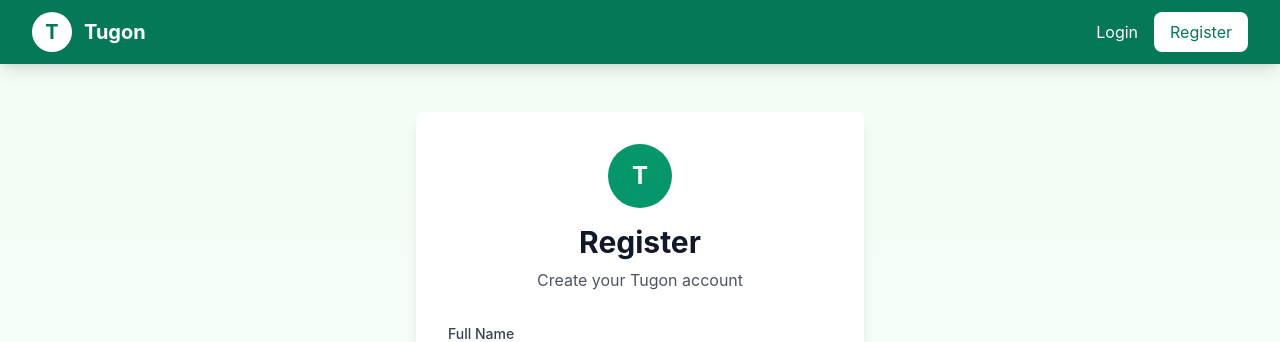
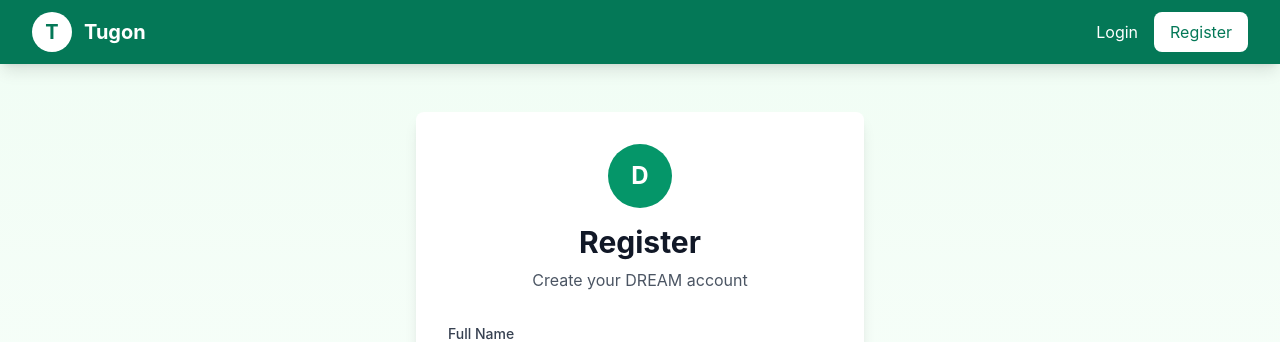
Before and after one commit to LeeDev428/RespondaPH, a React (Vite) app in the folder web/: page /register in a window 1280 px wide. Shown: the top 342 px of the page. Built offline with nearby package versions, Linux system fonts and the light colour scheme.

Commit message:
Update Register.jsx

```diff
--- a/web/src/pages/Register.jsx
+++ b/web/src/pages/Register.jsx
@@ -69,11 +69,11 @@
           <div className="text-center mb-8">
             <div className="flex justify-center mb-4">
               <div className="w-16 h-16 bg-lgu-green-600 rounded-full flex items-center justify-center">
-                <span className="text-white font-bold text-2xl">T</span>
+                <span className="text-white font-bold text-2xl">D</span>
               </div>
             </div>
             <h2 className="text-3xl font-bold text-gray-900">Register</h2>
-            <p className="text-gray-600 mt-2">Create your Tugon account</p>
+            <p className="text-gray-600 mt-2">Create your DREAM account</p>
           </div>
 
           {error && (
```
